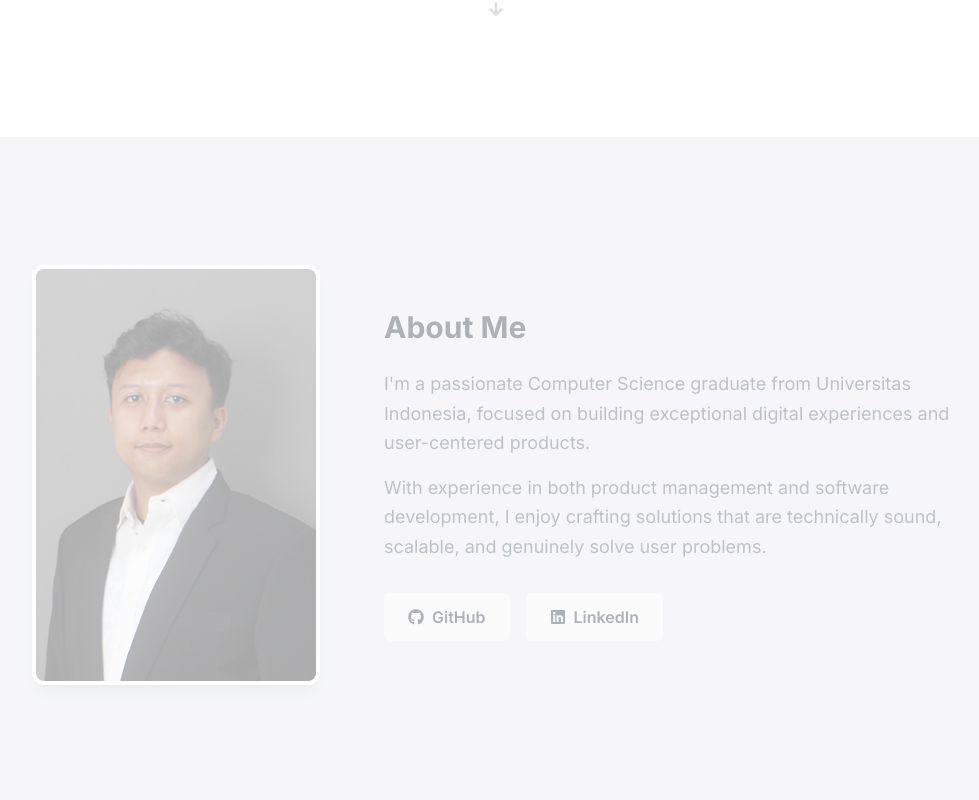
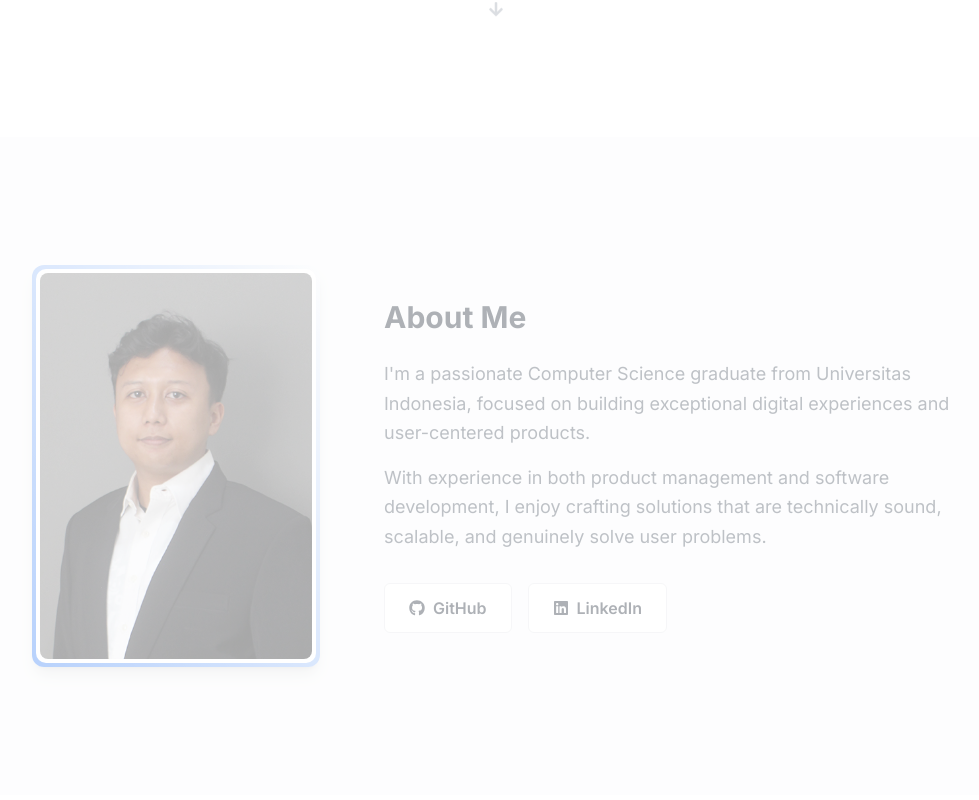
Before and after one commit to Hann1109/portofolio-web, a Next.js app: page / in a window 1280 px wide. Shown: the part 740-1540 px from the top of the page, without its empty margins (144-1123 px from the left). Built offline with nearby package versions, Linux system fonts and the light colour scheme.

Commit message:
Fix final ESLint errors for Vercel deployment

```diff
--- a/src/components/AboutMe.tsx
+++ b/src/components/AboutMe.tsx
@@ -3,20 +3,24 @@ import { FaGithub, FaLinkedin } from 'react-icons/fa';
 
 export const AboutMe = () => {
   return (
-    <section id="about" className="py-24 sm:py-32 bg-gray-200 shadow-md dark:bg-gray-900">
+    <section id="about" className="py-24 sm:py-32 bg-gray-50 dark:bg-[#111]">
       <div className="container mx-auto px-6">
         <div className="flex flex-col md:flex-row items-center justify-center gap-10 md:gap-16">
 
-          {/* Image Column - The container is now a rectangle */}
-          <div className="relative w-64 h-[332px] md:w-72 md:h-[420px] flex-shrink-0">
+          {/* === Image Column with Gradient Border === */}
+          <div className="relative w-64 md:w-72 flex-shrink-0">
+            {/* This div creates the gradient border */}
+            <div className="relative rounded-xl p-1 bg-gradient-to-tr from-blue-500 to-black-500 shadow-lg">
+              <div className="bg-white dark:bg-gray-900 rounded-[10px] p-1">
                  <Image
                   src="/Profile.JPG"
                   alt="Muhammad Rayhan Denel"
-              // Use the actual image dimensions for better optimization
                   width={412}
                   height={585}
-              className="relative w-full h-full rounded-xl object-cover border-4 border-white dark:border-gray-900 shadow-lg"
+                  className="w-full h-full rounded-lg object-cover"
                 />
+              </div>
+            </div>
           </div>
 
           {/* Text Column */}
@@ -29,11 +33,11 @@ export const AboutMe = () => {
               With experience in both product management and software development, I enjoy crafting solutions that are technically sound, scalable, and genuinely solve user problems.
             </p>
             <div className="mt-8 flex justify-center md:justify-start gap-4">
-              <a href="https://github.com/Hann1109" target="_blank" rel="noopener noreferrer" className="flex items-center gap-2 px-6 py-3 font-semibold rounded-md bg-gray-100 dark:bg-gray-800 hover:bg-gray-200 dark:hover:bg-gray-700 transition-all">
+              <a href="https://github.com/Hann1109" target="_blank" rel="noopener noreferrer" className="flex items-center gap-2 px-6 py-3 font-semibold rounded-md bg-white dark:bg-gray-800 hover:bg-gray-100 dark:hover:bg-gray-700 border border-gray-200 dark:border-gray-700 transition-all">
                 <FaGithub />
                 GitHub
               </a>
-              <a href="https://www.linkedin.com/in/muhammad-rayhan-denel-933939216/" target="_blank" rel="noopener noreferrer" className="flex items-center gap-2 px-6 py-3 font-semibold rounded-md bg-gray-100 dark:bg-gray-800 hover:bg-gray-200 dark:hover:bg-gray-700 transition-all">
+              <a href="https://www.linkedin.com/in/muhammad-rayhan-denel-933939216/" target="_blank" rel="noopener noreferrer" className="flex items-center gap-2 px-6 py-3 font-semibold rounded-md bg-white dark:bg-gray-800 hover:bg-gray-100 dark:hover:bg-gray-700 border border-gray-200 dark:border-gray-700 transition-all">
                 <FaLinkedin />
                 LinkedIn
               </a>
```
Lines whose indentation alone changed are shown as unchanged.
